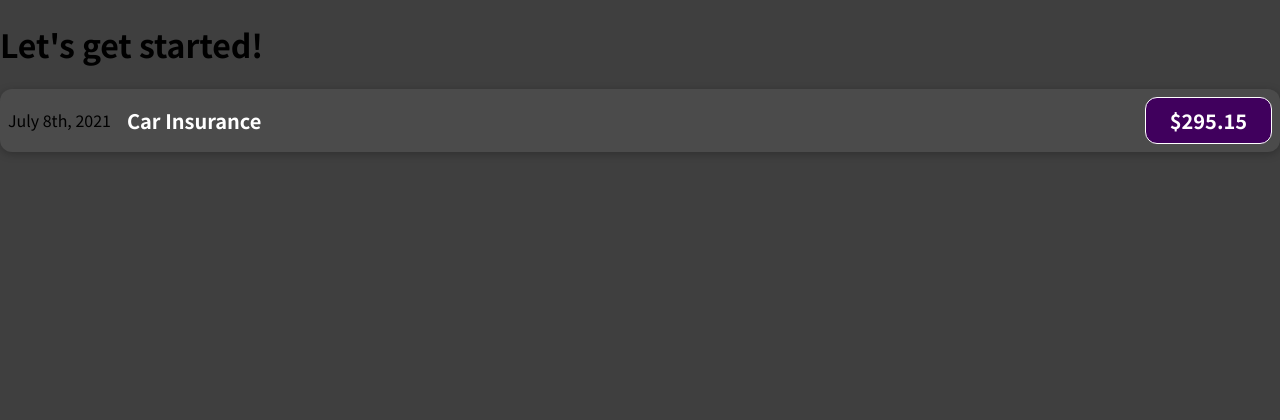
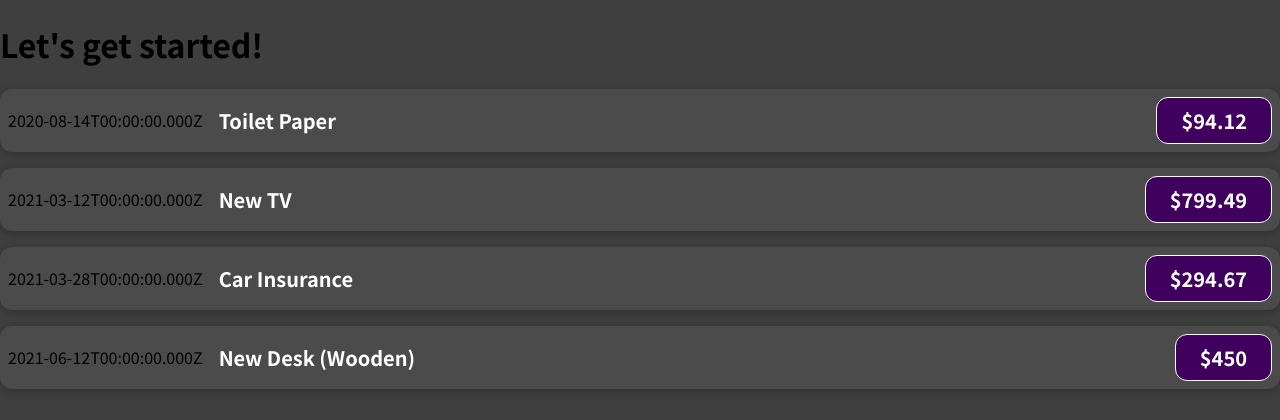
Before and after one commit to carlwilke/react-complete, a JavaScript app: page / in a window 1280 px wide. Shown: the top 420 px of the page. Built offline with nearby package versions, Linux system fonts and the light colour scheme.

Commit message:
Added props to Expense Items

```diff
--- a/src/App.js
+++ b/src/App.js
@@ -1,10 +1,51 @@
 import ExpenseItem from "./components/ExpenseItem";
+
+const expenses = [
+  {
+    id: "e1",
+    title: "Toilet Paper",
+    amount: 94.12,
+    date: new Date(2020, 7, 14),
+  },
+  { id: "e2", title: "New TV", amount: 799.49, date: new Date(2021, 2, 12) },
+  {
+    id: "e3",
+    title: "Car Insurance",
+    amount: 294.67,
+    date: new Date(2021, 2, 28),
+  },
+  {
+    id: "e4",
+    title: "New Desk (Wooden)",
+    amount: 450,
+    date: new Date(2021, 5, 12),
+  },
+];
 
 function App() {
   return (
     <div>
       <h1>Let's get started!</h1>
-      <ExpenseItem />
+      <ExpenseItem
+        title={expenses[0].title}
+        amount={expenses[0].amount}
+        date={expenses[0].date}
+      ></ExpenseItem>
+      <ExpenseItem
+        title={expenses[1].title}
+        amount={expenses[1].amount}
+        date={expenses[1].date}
+      ></ExpenseItem>
+      <ExpenseItem
+        title={expenses[2].title}
+        amount={expenses[2].amount}
+        date={expenses[2].date}
+      ></ExpenseItem>
+      <ExpenseItem
+        title={expenses[3].title}
+        amount={expenses[3].amount}
+        date={expenses[3].date}
+      ></ExpenseItem>
     </div>
   );
 }
--- a/src/components/ExpenseItem.js
+++ b/src/components/ExpenseItem.js
@@ -1,16 +1,15 @@
-import './ExpenseItem.css'
+import "./ExpenseItem.css";
 
-function ExpenseItem(){
-    return  (
-        <div className="expense-item">
-            <div> July 8th, 2021</div>
-            <div className="expense-item__description">
-                <h2>Car Insurance</h2>
-                <div className="expense-item__price">$295.15</div>
-            </div>
-        </div>
-    );
-
+function ExpenseItem(props) {
+  return (
+    <div className="expense-item">
+      <div>{props.date.toISOString()}</div>
+      <div className="expense-item__description">
+        <h2>{props.title}</h2>
+        <div className="expense-item__price">${props.amount}</div>
+      </div>
+    </div>
+  );
 }
 
 export default ExpenseItem;
```
